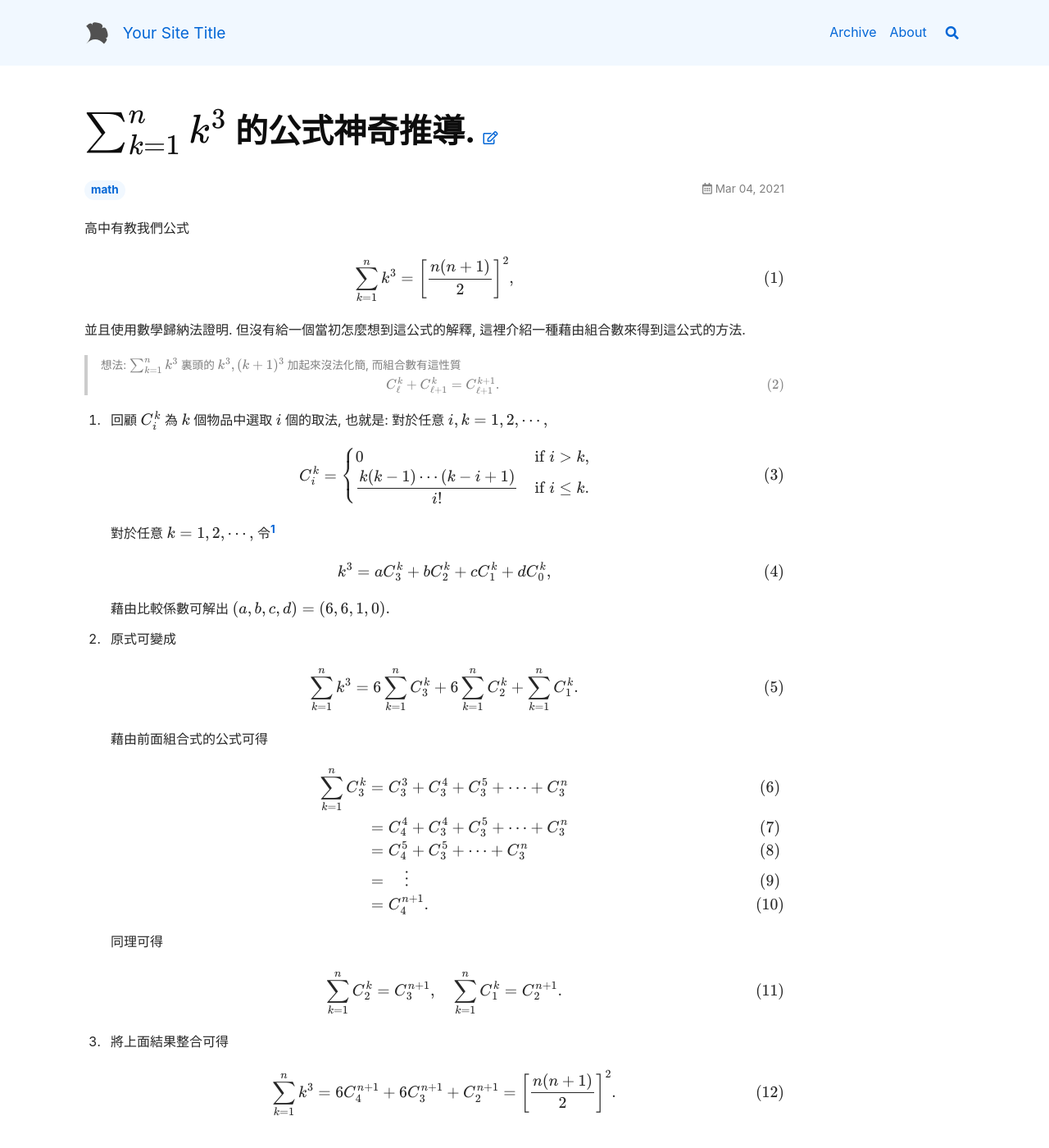
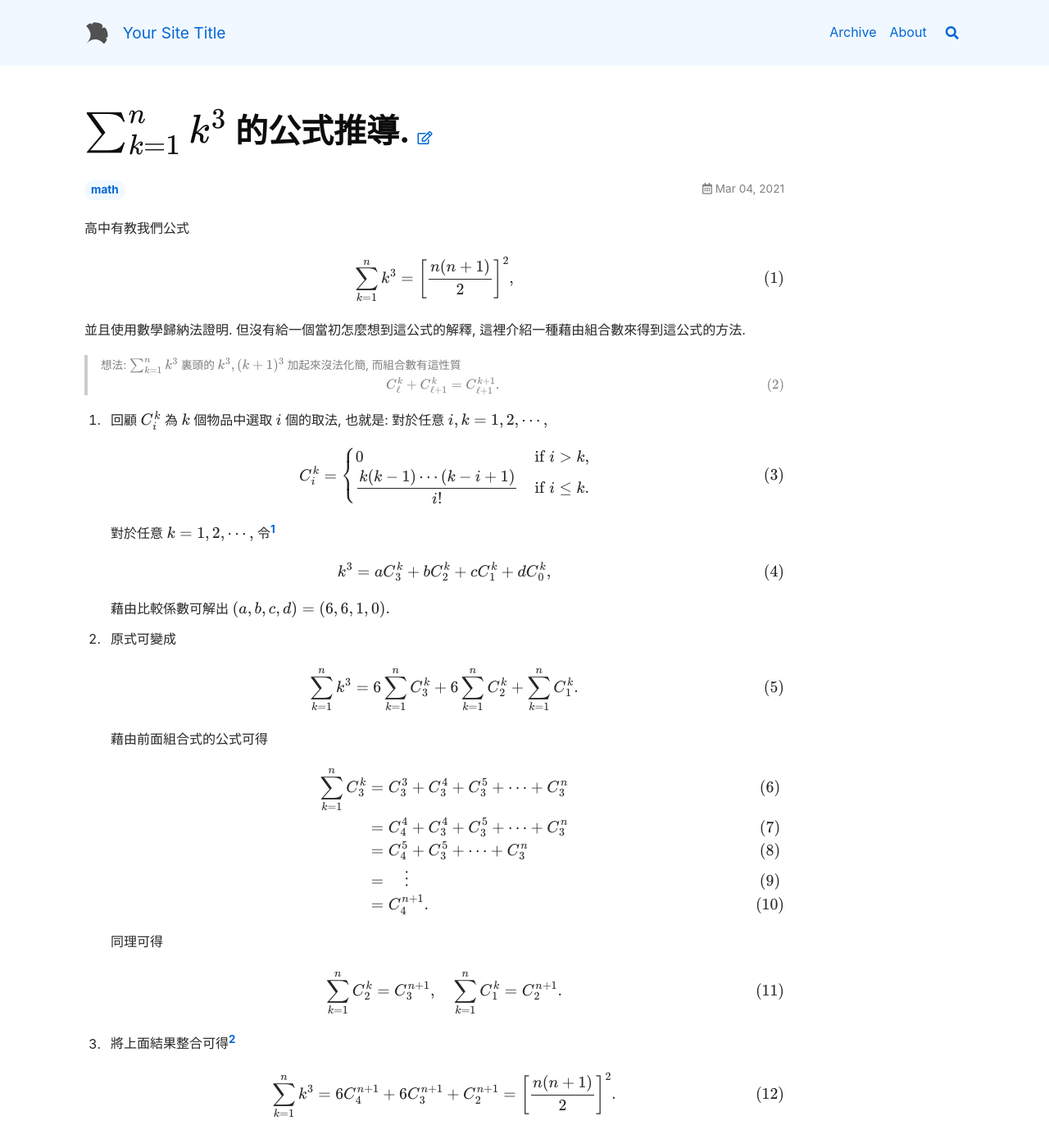
Before and after one commit to ChoCho66/ChoCho66.github.io, a Jekyll site: the page built from _posts/2021-03-04-sum_k_pow3.md, in a window 1280 px wide and 1400 px high. Shown: the whole window at 82% size. Built offline with Jekyll 4.4.1, drawn with Linux system fonts in a browser that asks for light colours; nearby versions of some CDN libraries; formulas are drawn with MathJax 3; some of the changed text lies outside the part shown.

Commit message:
20210304

```diff
--- a/_posts/2021-03-04-sum_k_pow3.md
+++ b/_posts/2021-03-04-sum_k_pow3.md
@@ -1,5 +1,5 @@
 ---
-title: $\sum_{k=1}^n k^3$ 的公式神奇推導.
+title: $\sum_{k=1}^n k^3$ 的公式推導.
 tags: [math]
 ---
 
@@ -66,17 +66,23 @@
    $$\sum_{k=1}^n C_2^k = C_3^{n+1},\quad \sum_{k=1}^n C_1^k = C_2^{n+1}.$$
 
 
-3. 將上面結果整合可得
+3. 將上面結果整合可得[^2]
 
    $$ \sum_{k=1}^n k^3 = 6C_4^{n+1}+6C_3^{n+1}+C_2^{n+1} = \lrr{\frac{n(n+1)}{2}}^2. $$
 
 
+
 ---
 
-* 這方法可適用於任意次方相加.
+![](../images/2021-03-04-00-41-37.png)
+
+![](../images/2021-03-04-00-38-08.png)
+
 
 
 
 <!--more-->
 
 [^1]: 此處是由於左右式皆為3次多項式, 必存在且唯一的 $(a,b,c,d).$
+
+[^2]: 這方法可適用於任意次方相加.
```
Also changed, not shown: images/2021-03-04-00-38-08.png (added), images/2021-03-04-00-41-37.png (added).
